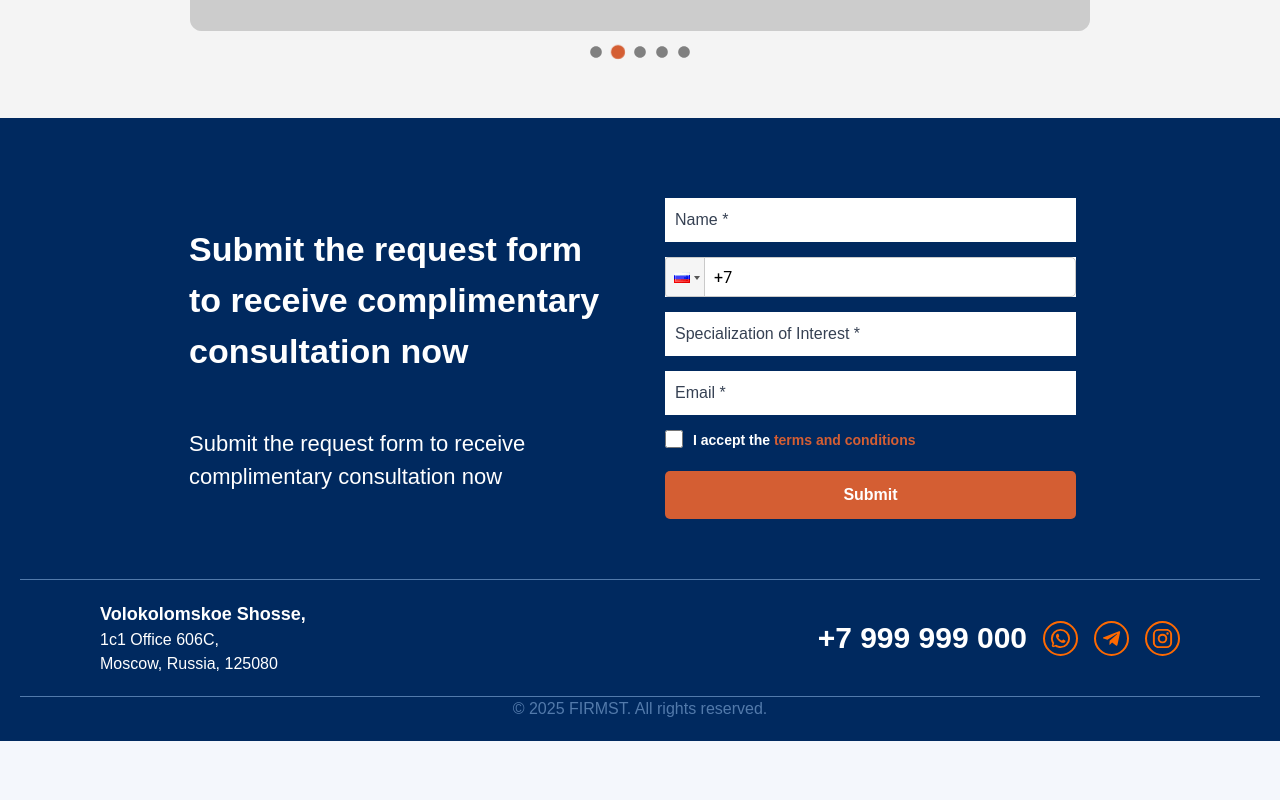
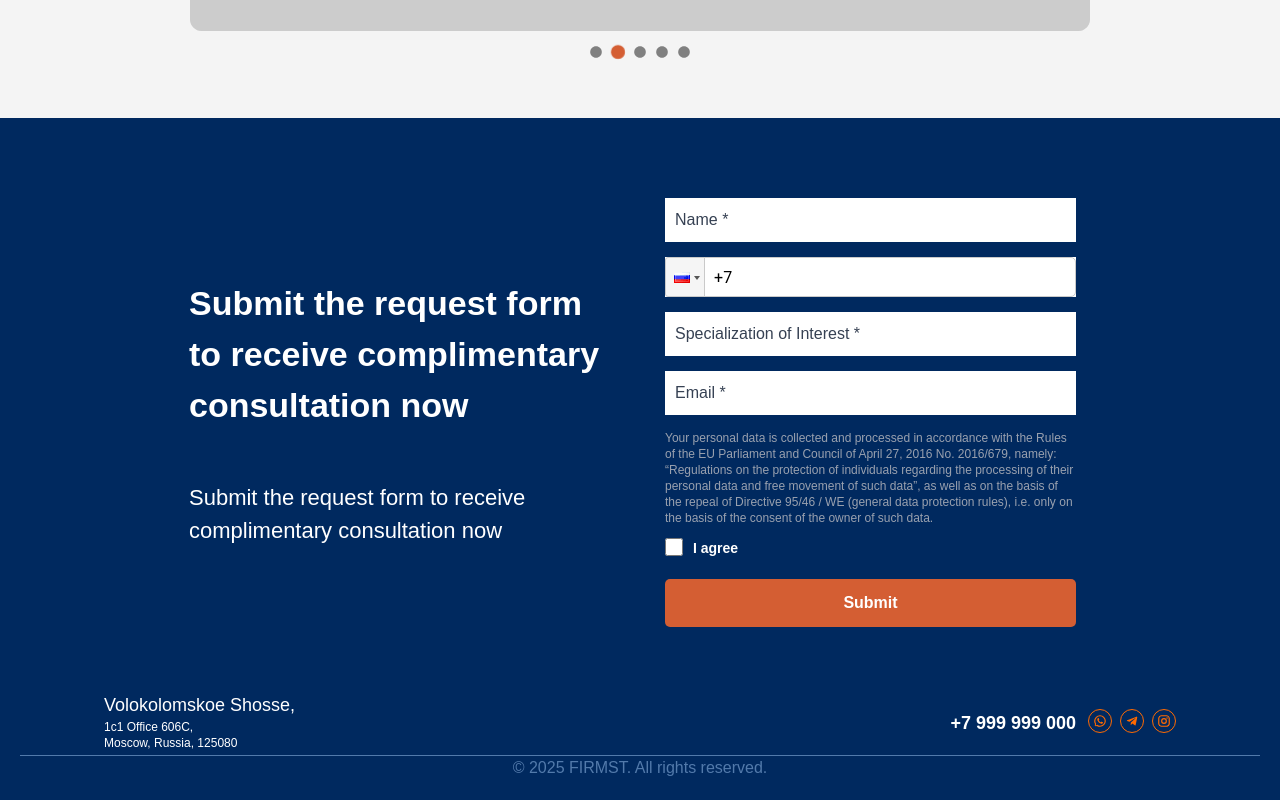
Before and after one commit to PasovitTechnologies/firmst-website, a React (Vite) app in the folder firmst-frontend/: page / in a window 1280 px wide. Shown: the part 3137-3937 px from the top of the page. Before the commit the page ends 3878 px from the top, so only its background shows below. Built offline with nearby package versions, Linux system fonts and the light colour scheme.

Commit message:
footer fix

```diff
--- a/firmst-frontend/src/components/RequestForm.jsx
+++ b/firmst-frontend/src/components/RequestForm.jsx
@@ -145,6 +145,12 @@ const RequestForm = ({ footerRef }) => {
               />
             </div>
 
+            <div>
+              <p className="text-xs mb-3 text-gray-400">
+              {t("requestForm.content")}
+              </p>
+            </div>
+
             {/* Terms and Conditions Checkbox */}
             <div className="form-group checkbox-group">
               <input
@@ -168,17 +174,70 @@ const RequestForm = ({ footerRef }) => {
           </form>
         </div>
       </div>{" "}
+      <div
+        className="w-full px-3 lg:px-20"
+        style={{
+          display: "flex",
+          alignItems: "center",
+          justifyContent:"space-between",
+        }}
+      >
+        <div className="text-white text-xs md:text-md p-1">
+          <p className="lg:text-lg">{t("address.title")}</p>
+          <p>{t("address.descriptionOne")}</p>
+          <p>{t("address.descriptionTwo")}</p>
+        </div>
+        <div style={{
+          display:"flex",
+          alignItems:"center"
+        }}>
+          <h1 className="text-white text-sm lg:text-lg lg:mr-2 mt-1 font-semibold">+7 999 999 000</h1>
+          <div>
+            <a
+              href="https://wa.me/your-number"
+              target="_blank"
+              rel="noopener noreferrer"
+            >
+              <WhatsApp className="text-orange-500 ml-1 lg:mx-1 border-0 md:border-1 lg:p-1 border-orange-500 rounded-full hover:bg-orange-500 hover:text-white transition duration-300 text-md md:text-3xl" />
+            </a>
+
+            <a
+              href="https://t.me/your-username"
+              target="_blank"
+              rel="noopener noreferrer"
+            >
+              <Telegram className="text-orange-500 ml-1 lg:mx-1 border-0 md:border-1 lg:p-1 border-orange-500 rounded-full hover:bg-orange-500 hover:text-white transition duration-300 text-md md:text-3xl" />
+            </a>
+
+            <a
+              href="https://instagram.com/your-profile"
+              target="_blank"
+              rel="noopener noreferrer"
+            >
+              <Instagram className="text-orange-500 ml-1 lg:mx-1 border-0 md:border-1 lg:p-1 border-orange-500 rounded-full hover:bg-orange-500 hover:text-white transition duration-300 text-md md:text-3xl" />
+            </a>
+            </div>
+        </div>
+      </div>
       <div className="footer-bottom">
         <hr className="footer-line" />
+        <p>{t("copyright.title")}</p>
       </div>
-      <div className="flex items-center justify-between w-full py-5 px-20">
+    </section>
+  );
+};
+
+export default RequestForm;
+
+/*
+      <div className="flex ">
         <div className="text-white text-md">
           <h1 className="text-lg font-semibold">{t("address.title")}</h1>
           <p>{t("address.descriptionOne")}</p>
           <p>{t("address.descriptionTwo")}</p>
         </div>
 
-        <div className="flex space-x-4 items-center">
+        <div className=" items-center">
           <h1 className="text-white text-3xl font-semibold">+7 999 999 000</h1>
 
           <a
@@ -215,12 +274,4 @@ const RequestForm = ({ footerRef }) => {
           </a>
         </div>
       </div>
-      <div className="footer-bottom">
-        <hr className="footer-line" />
-        <p>{t("copyright.title")}</p>
-      </div>
-    </section>
-  );
-};
-
-export default RequestForm;
+*/
--- a/firmst-frontend/src/components/SuccessStories.jsx
+++ b/firmst-frontend/src/components/SuccessStories.jsx
@@ -124,12 +124,10 @@ const SuccessStories = () => {
             />
             <div className="h-full flex flex-col justify-center ml-10">
               <h1 className="text-4xl my-1 w-full px-4 font-bold">
-                {t("15+ Years")}
+                {t("successStory.sectionOne.title")}
               </h1>
               <p className="w-44 font-semibold text-xs">
-                {t(
-                  "Medical interns have been sent abroad and trained by renowned medical experts"
-                )}
+                {t("successStory.sectionOne.description")}
               </p>
             </div>
           </div>
@@ -143,12 +141,10 @@ const SuccessStories = () => {
             />
             <div className="h-full flex flex-col justify-center">
               <h1 className="text-4xl my-1  w-[70%] px-5 font-bold">
-                {t("100+")}
+                {t("successStory.sectionTwo.title")}
               </h1>
               <p className="w-44 font-semibold text-xs">
-                {t(
-                  "Medical interns have been sent abroad and trained by renowned medical experts"
-                )}
+              {t("successStory.sectionTwo.description")}
               </p>
             </div>
           </div>
@@ -162,10 +158,10 @@ const SuccessStories = () => {
             />
             <div className="h-full flex flex-col justify-center ml-24">
               <h1 className="text-4xl my-1 font-bold  w-full px-8">
-                {t("100%")}
+              {t("successStory.sectionThree.title")}
               </h1>
               <p className="w-44 text-xs font-semibold">
-                {t("Fast and guaranteed visa application services")}
+              {t("successStory.sectionThree.description")}
               </p>
             </div>
           </div>
--- a/firmst-frontend/src/locales/en.json
+++ b/firmst-frontend/src/locales/en.json
@@ -27,12 +27,13 @@
     "contact": "Contact Number *",
     "specialization": "Specialization of Interest *",
     "email": "Email *",
-    "accept_terms": "I accept the",
-    "terms_conditions": "terms and conditions",
+    "accept_terms": "I agree",
+    "terms_conditions": "",
     "submit": "Submit",
     "success_message": "Form submitted successfully!",
     "error_message": "Failed to submit the form. Please try again.",
-    "network_error_message": "Network error! Please check your connection."
+    "network_error_message": "Network error! Please check your connection.",
+    "content": "Your personal data is collected and processed in accordance with the Rules of the EU Parliament and Council of April 27, 2016 No. 2016/679, namely: “Regulations on the protection of individuals regarding the processing of their personal data and free movement of such data”, as well as on the basis of the repeal of Directive 95/46 / WE (general data protection rules), i.e. only on the basis of the consent of the owner of such data."
   },
 
   "feedbackVideo": {
--- a/firmst-frontend/src/locales/ru.json
+++ b/firmst-frontend/src/locales/ru.json
@@ -28,11 +28,12 @@
     "specialization": "Специализация",
     "email": "Электронная почта",
     "accept_terms": "Я принимаю",
-    "terms_conditions": "условия и положения",
+    "terms_conditions": "",
     "submit": "Отправить",
     "success_message": "Форма успешно отправлена!",
     "error_message": "Не удалось отправить форму. Пожалуйста, попробуйте снова.",
-    "network_error_message": "Ошибка сети! Проверьте ваше соединение."
+    "network_error_message": "Ошибка сети! Проверьте ваше соединение.",
+    "content": "Ваши персональные данные собираются и обрабатываются в соответствии с Правилами Европейского парламента и Совета от 27 апреля 2016 года № 2016/679, а именно: «Положением о защите физических лиц в отношении обработки их персональных данных и свободного перемещения таких данных», а также на основании отмены Директивы 95/46/EC (Общие правила защиты данных), то есть исключительно на основании согласия владельца таких данных."
   },
 
   "feedbackVideo": {
```
